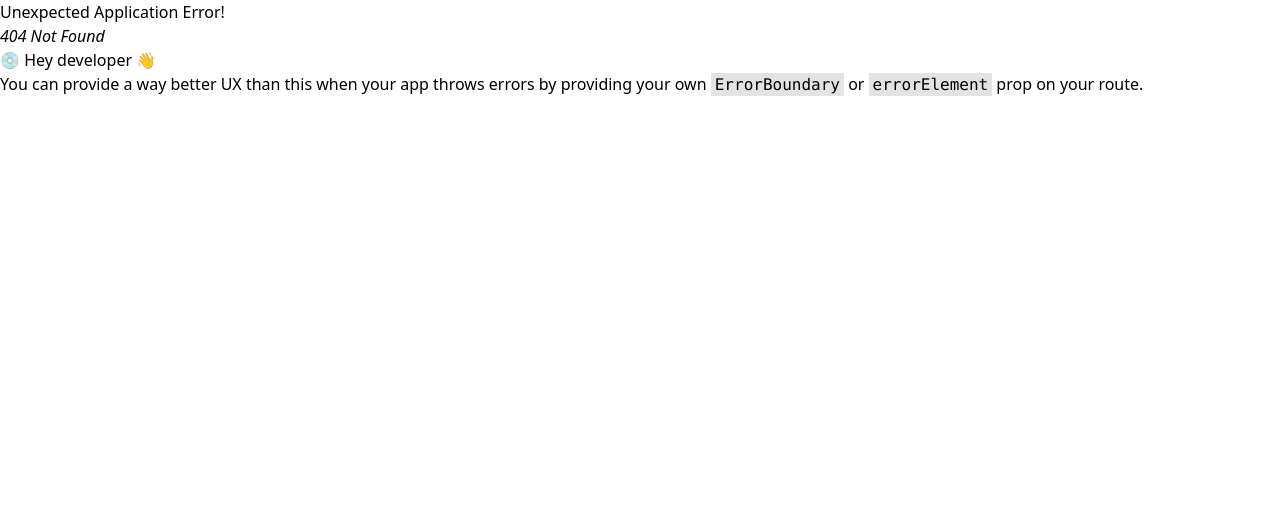
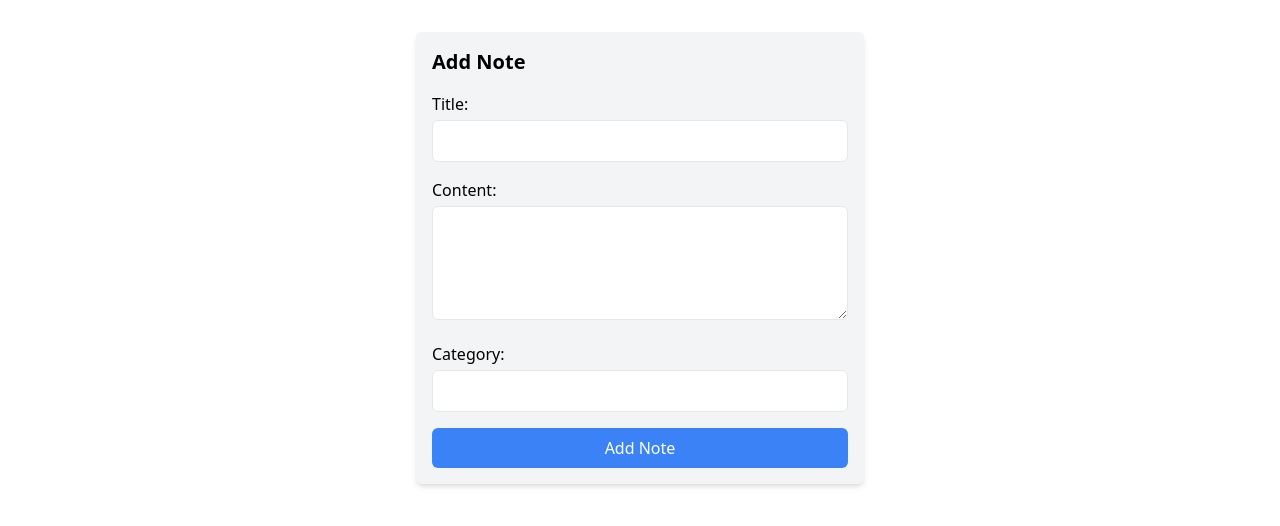
Before and after one commit to omnandurkar/NotesApp, a React (Create React App) app in the folder client/: page /addnote in a window 1280 px wide. Before the commit this address had no page. Shown: the top 526 px of the page. Built offline with nearby package versions, Linux system fonts and the light colour scheme.

Commit message:
Added the fronted

```diff
--- a/client/src/App.js
+++ b/client/src/App.js
@@ -2,6 +2,7 @@ import ReactDOM from "react-dom/client";
 import { createBrowserRouter, RouterProvider } from "react-router-dom";
 import './App.css';
 import Home from "./view/Home";
+import AddNote from "./components/AddNote";
 
 
 function App() {
@@ -11,16 +12,19 @@ function App() {
       path: "/",
       element: <Home />,
     },
+    {
+      path: "/addnote",
+      element: <AddNote/>
+    }
 
   ]);
 
-  const root = ReactDOM.createRoot(document.getElementById("root"));
-  root.render(<RouterProvider router={router} />);
+
 
   return (
-    <div className="App">
-
-    </div>
+    <>
+    <RouterProvider router={router}/>
+    </>
   );
 }
 
--- /dev/null
+++ b/client/src/components/AddNote.js
@@ -0,0 +1,88 @@
+import React, { useState } from 'react';
+import axios from 'axios';
+
+function AddNote() {
+    const [title, setTitle] = useState('');
+    const [content, setContent] = useState('');
+    const [category, setCategory] = useState('');
+    const [alertMessage, setAlertMessage] = useState('');
+
+    const handleSubmit = async (e) => {
+        e.preventDefault();
+
+        try {
+            const response = await axios.post(`${process.env.REACT_APP_API_URL}/notes`, {
+                title,
+                content,
+                category
+            });
+            console.log('Note added:', response.data);
+
+            setTitle('');
+            setContent('');
+            setCategory('');
+
+            setAlertMessage('Note added successfully!');
+
+            setTimeout(() => {
+                setAlertMessage('');
+            }, 3000);
+        } catch (error) {
+            console.error('Error adding note:', error);
+        }
+    };
+
+    return (
+        <div className="max-w-md mx-auto mt-8 p-4 bg-gray-100 rounded-md shadow-md">
+            <h2 className="text-xl font-semibold mb-4">Add Note</h2>
+            {alertMessage && (
+                <div className="bg-green-200 text-green-800 px-4 py-2 mb-4 rounded-md">
+                    {alertMessage}
+                </div>
+            )}
+            <form onSubmit={handleSubmit}>
+                <div className="mb-4">
+                    <label htmlFor="title" className="block font-medium">Title:</label>
+                    <input
+                        type="text"
+                        id="title"
+                        value={title}
+                        onChange={(e) => setTitle(e.target.value)}
+                        className="w-full mt-1 p-2 border rounded-md focus:outline-none focus:ring focus:ring-blue-400"
+                        required
+                    />
+                </div>
+                <div className="mb-4">
+                    <label htmlFor="content" className="block font-medium">Content:</label>
+                    <textarea
+                        id="content"
+                        value={content}
+                        onChange={(e) => setContent(e.target.value)}
+                        className="w-full mt-1 p-2 border rounded-md focus:outline-none focus:ring focus:ring-blue-400"
+                        rows="4"
+                        required
+                    ></textarea>
+                </div>
+                <div className="mb-4">
+                    <label htmlFor="category" className="block font-medium">Category:</label>
+                    <input
+                        type="text"
+                        id="category"
+                        value={category}
+                        onChange={(e) => setCategory(e.target.value)}
+                        className="w-full mt-1 p-2 border rounded-md focus:outline-none focus:ring focus:ring-blue-400"
+                        required
+                    />
+                </div>
+                <button
+                    type="submit"
+                    className="w-full bg-blue-500 text-white p-2 rounded-md hover:bg-blue-600 focus:outline-none focus:ring focus:ring-blue-400"
+                >
+                    Add Note
+                </button>
+            </form>
+        </div>
+    );
+}
+
+export default AddNote;
--- a/client/src/index.js
+++ b/client/src/index.js
@@ -6,9 +6,7 @@ import reportWebVitals from './reportWebVitals';
 
 const root = ReactDOM.createRoot(document.getElementById('root'));
 root.render(
-
     <App />
-
 );
 
 
--- a/client/src/view/Home.js
+++ b/client/src/view/Home.js
@@ -1,9 +1,45 @@
-import React from 'react'
+import React, { useState, useEffect } from 'react'
+import axios from 'axios';
+import { Link } from 'react-router-dom';
 
 function Home() {
-  return (
-    <div>Home</div>
-  )
+
+    const [notes, setNotes] = useState([]);
+
+    const loadNotes = async () => {
+        const response = await axios.get(`${process.env.REACT_APP_API_URL}/notes`);
+        console.log(response.data.data);
+        setNotes(response.data.data);
+    }
+
+    useEffect(() => {
+        loadNotes();
+    }, [])
+
+
+
+    return (
+        <>
+
+            <div className="container mx-auto py-8">
+                <h1 className="text-3xl font-bold mb-4">Notes</h1>
+                <div className="grid grid-cols-1 md:grid-cols-2 lg:grid-cols-3 gap-4 cursor-pointer">
+                    {notes.map((note, index) => (
+                        <div key={index} className="bg-white shadow-md rounded p-4 transition duration-300 ease-in-out hover:bg-gray-100 hover:shadow-lg">
+                            <h2 className="text-xl font-bold mb-2">{note.title}</h2>
+                            <p className="text-gray-700">{note.content}</p>
+                            <div className="mt-2">
+                                <span className="inline-block bg-gray-200 rounded-full px-3 py-1 text-sm font-semibold text-gray-700 mr-2">{note.category}</span>
+                            </div>
+                        </div>
+                    ))}
+                </div>
+                <Link to="/addnote" className="mt-4 bg-blue-500 hover:bg-blue-600 text-white font-semibold py-2 px-4 rounded inline-block">
+                    Add New Note
+                </Link>
+            </div>
+        </>
+    )
 }
 
 export default Home
```
Also changed, not shown: client/src/components/Note.js (deleted).
